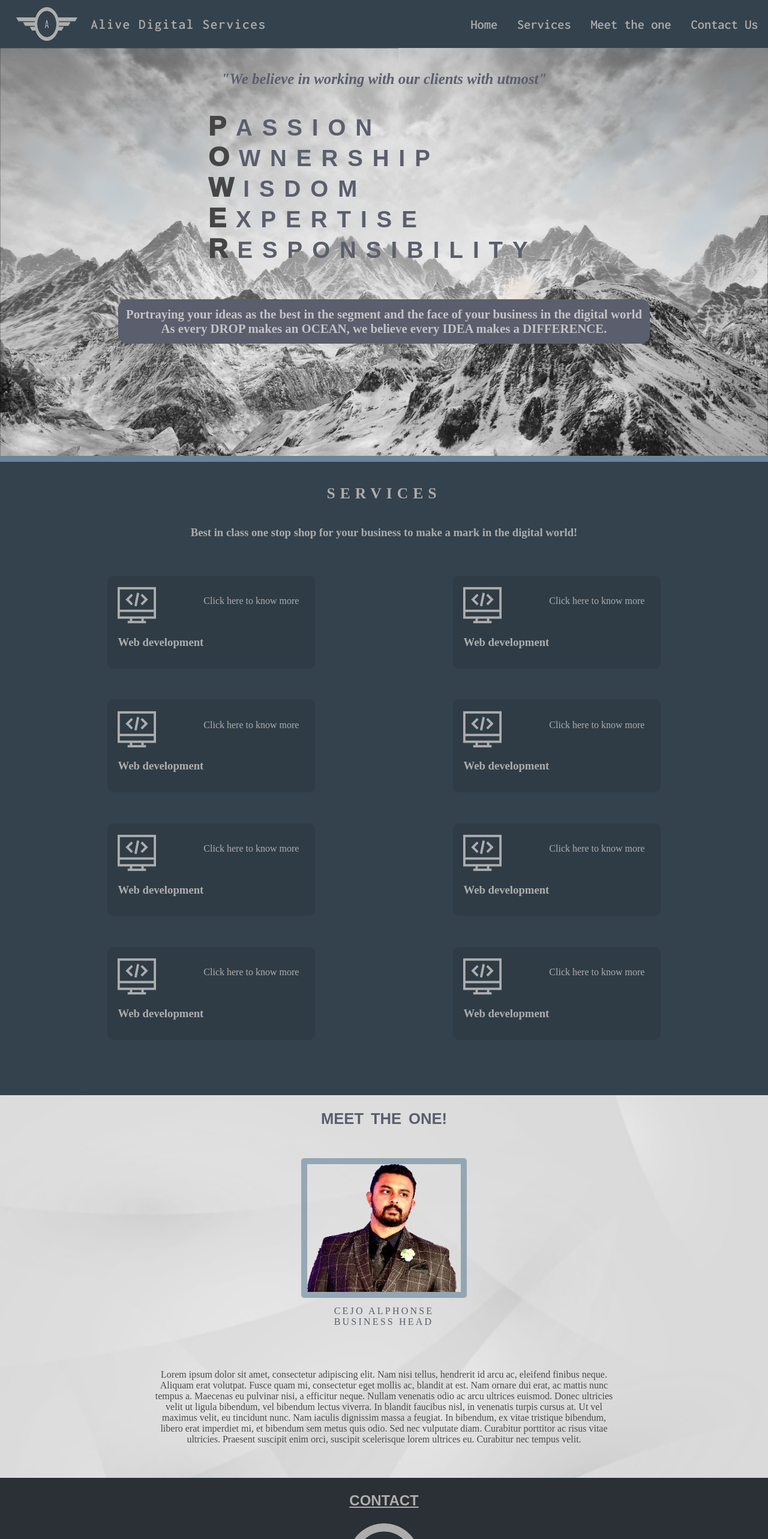
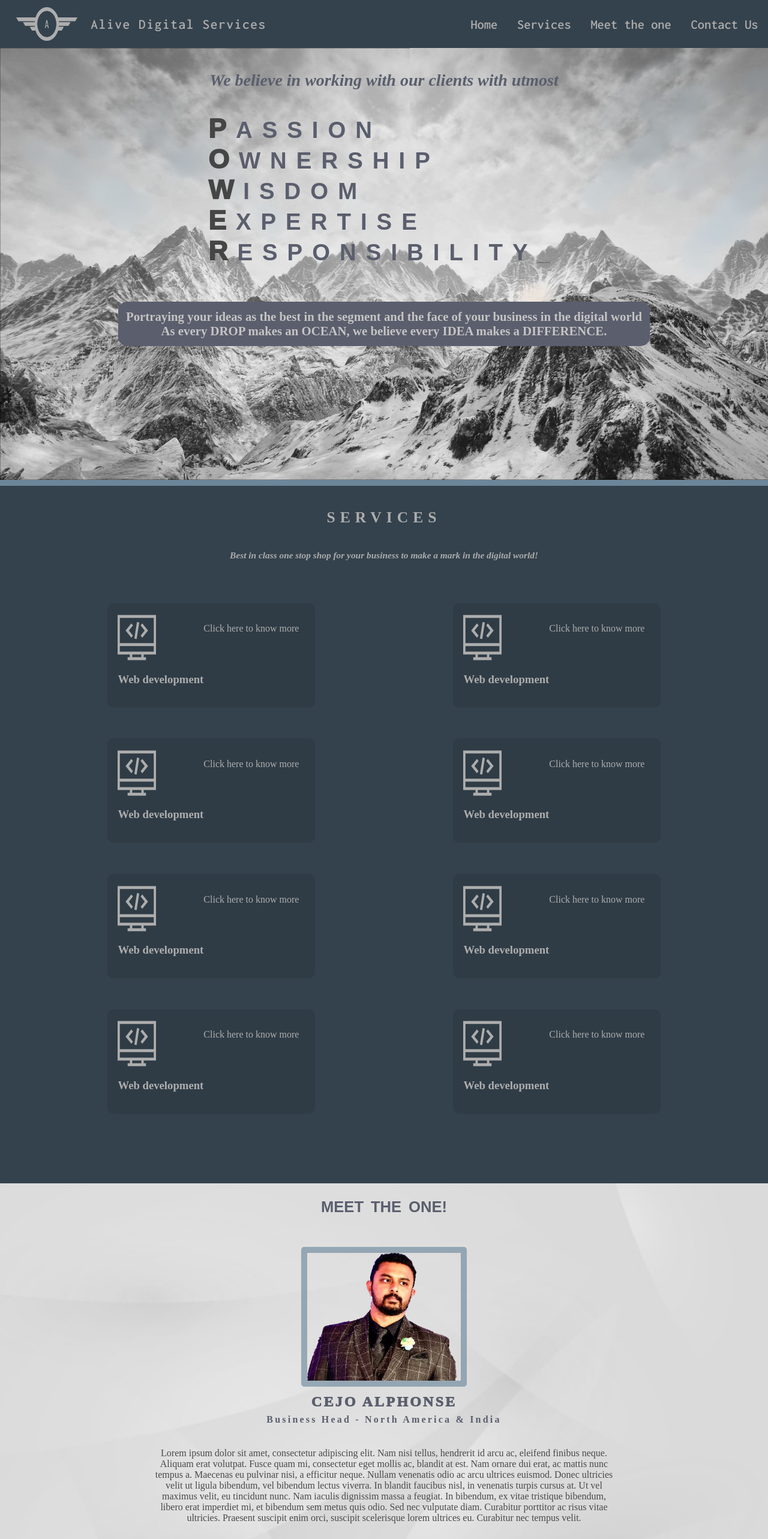
Before and after one commit to TazzDev/Alive-Digital-Services, a React app: page / in a window 1280 px wide. Shown: the top 2566 px of the page at 60% size. Built offline with nearby package versions, Linux system fonts and the light colour scheme.

Commit message:
Changes to final two

```diff
--- a/src/components/About.js
+++ b/src/components/About.js
@@ -20,7 +20,7 @@ class About extends React.Component{
             <div className="background-mtg-bg"></div>
             <h3 data-aos="fade-in" data-aos-duration="1500">MEET THE ONE!</h3>
             <img src={CEO} id="founder-image" data-aos="fade-in" data-aos-duration="1500"></img>
-            <p id="founder-name">CEJO ALPHONSE<br/>BUSINESS HEAD</p>
+            <p id="founder-name">CEJO ALPHONSE</p><p id="founder-details">Business Head - North America & India</p>
             <p id="founder-desc" data-aos="fade-in" data-aos-duration="1500">
             Lorem ipsum dolor sit amet, consectetur adipiscing elit. Nam nisi tellus,
             hendrerit id arcu ac, eleifend finibus neque. Aliquam erat volutpat.
--- a/src/components/Home.js
+++ b/src/components/Home.js
@@ -1,5 +1,4 @@
 import React from 'react';
-import Logo from '../../public/images/logo-1.png';
 import Typist from 'react-typist';
 
 
@@ -8,8 +7,8 @@ const Home = () => {
     return(
         <div id="home">
             <div className="background"></div>
-            <h3 id="htitle">"We believe in working with our clients with
-            utmost"</h3>
+            <h3 id="htitle">We believe in working with our clients with
+            utmost</h3>
             <Typist cursor={{blink:true,element:"_"}} className="my-typist">
                 <span className="bigger">P</span>ASSION<br/><span className="bigger">O</span>WNERSHIP<br/><span className="bigger">W</span>ISDOM
                 <br/><span className="bigger">E</span>XPERTISE<br/><span className="bigger">R</span>ESPONSIBILITY
--- a/src/components/Services.js
+++ b/src/components/Services.js
@@ -2,43 +2,6 @@ import React from 'react';
 import WebDev from '../../public/images/web-dev.png';
 import Card from './Card';
 import AOS from 'aos';
-
-// const XServices = () => {
-//     return (
-//         <div id="services">
-
-//             <div id="digital-marketing">
-
-//                 <h3>Digital Marketing</h3>
-
-//                 <Card header="Digital marketing content" content="Yollo"/>
-//                 <Card header="Digital marketing content" content="Yollo"/>
-//                 <Card header="Digital marketing content" content="Yollo"/>
-//                 <Card header="Digital marketing content" content="Yollo"/>
-
-
-
-
-//             </div>
-//             <hr style={{margin:"2% 0 0 0",height:"80%"}}/>
-//             <div id="web-dev">
-
-//                 <h3>Web Development</h3>
-
-//                 <Card header="Portfolio Website Development" content="Hello"/>
-//                 <Card header="Portfolio Website Development" content="Hello"/>
-//                 <Card header="Portfolio Website Development" content="Hello"/>
-//                 <Card header="Portfolio Website Development" content="Hello"/>
-
-
-
-
-//             </div>
-
-//         </div>
-//     )
-// }
-
 
 const Services = () => {
 
@@ -46,12 +9,12 @@ const Services = () => {
 
     return (
         <React.Fragment>
-        <section id="services-header">Services</section>
+        <section id="services">SERVICES</section>
         <h3 id="serv-subt">Best in class one stop shop for your business to make a mark in the digital world!</h3>
-        <div id="services">
+        <div id="services-header">
 
             <div id="digital-marketing" data-aos="fade-up">
-                <Card data-aos="fade-up" src={WebDev} header="Web development" content="Get custom made websites suited to your own design"/>
+                <Card src={WebDev} header="Web development" content="Get custom made websites suited to your own design"/>
                 <Card src={WebDev} header="Web development" content="Get custom made websites suited to your own design"/>
                 <Card src={WebDev} header="Web development" content="Get custom made websites suited to your own design"/>
                 <Card src={WebDev} header="Web development" content="Get custom made websites suited to your own design"/>
--- a/src/styles/_background.scss
+++ b/src/styles/_background.scss
@@ -2,7 +2,7 @@
     position: absolute;
     z-index: -1;
     width: 100vw;
-    height: 85vh;
+    height: 90vh;
     background-image: url('../../public/images/snm_111.jpg');
     background-size: cover;
     //filter: blur(2px) brightness(110%);
--- a/src/styles/components/_about.scss
+++ b/src/styles/components/_about.scss
@@ -9,7 +9,9 @@
     max-width: 60%;
     text-align: center;
     color: #4b4949;
-    padding: 3% 0 3% 0;
+    padding: 1% 0 3% 0;
+    margin: 0;
+    font-size: 2vmin;
 }
 
 #about h3 {
@@ -24,7 +26,16 @@
 #founder-name {
     color: #5a5e6d;
     letter-spacing: 0.2rem;
-    margin-top: 1%;
+    margin: 1% 0 0 0;
+    font-weight: 1000;
+    font-size: 3vmin;
+}
+
+#founder-details {
+    color: #5a5e6d;
+    letter-spacing: 0.2rem;
+    margin: 0.5% 0 2% 0;
+    font-weight: 600;
 }
 
 #about {
--- a/src/styles/components/_card.scss
+++ b/src/styles/components/_card.scss
@@ -3,9 +3,17 @@
     color: transparent;
     animation: fade 500ms forwards;
     display: flex;
-    //flex-direction: column;
     margin-bottom: 15%;
-    height: 15vh;
+}
+
+.innerCard {
+    display: flex;
+    flex-direction: column;
+}
+
+.serv-icon {
+    width: 5vw;
+    height: 10vh;
 }
 
 .card h3 {
@@ -27,13 +35,3 @@
         color: #adadad;
     }
 }
-
-.serv-icon {
-    width: 5vw;
-    height: 10vh;
-}
-
-.innerCard {
-    display: flex;
-    flex-direction: column;
-}
--- a/src/styles/components/_home.scss
+++ b/src/styles/components/_home.scss
@@ -1,6 +1,6 @@
 #home {
     width: 100vw;
-    height: 85vh;
+    height: 90vh;
     display: flex;
     flex-direction: column;
     align-items: center;
@@ -10,34 +10,8 @@
 
 #htitle {
     margin: 3% 5%;
-    //align-self: flex-start;
     font-style: italic;
-    font-size: 3.1vmin;
-}
-
-
-#logo {
-    align-self: center;
-    height: 4vh;
-    width: 3vw;
-    animation: logoappear 1500ms forwards;
-}
-
-@keyframes logoappear {
-    50% {
-        height: 70vh;
-        width: 45vw;
-    }
-    65% {
-        height: 70vh;
-        width: 45vw;
-    }
-    100% {
-        margin-top: 2%;
-        height: 40vh;
-        width: 35vw;
-        //filter: drop-shadow(3px 1px 4px #3a3a41);
-    }
+    font-size: 3.5vmin;
 }
 
 #hcard {
--- a/src/styles/components/_services.scss
+++ b/src/styles/components/_services.scss
@@ -1,18 +1,17 @@
-#services {
+#services-header {
     width: 90vw;
     display: flex;
-    padding: 2vh 5vw 5vh 5vw;
-    margin: auto;
+    padding: 2% 5% 5% 5%;
+    //margin: auto;
     justify-content: space-around;
     //background: linear-gradient(rgba(83, 173, 201, 0.404),rgba(132, 176, 189, 0.363))
     background: #34424d;
 }
 
-#services-header {
+#services {
     background: #34424d;
     color: #adadad;
     text-align: center;
-    text-transform: uppercase;
     font-weight: 800;
     font-size: 2vmax;
     padding: 3%;
@@ -29,4 +28,6 @@
     color: #acacac;
     text-align: center;
     padding-bottom: 3%;
+    font-style: italic;
+    font-size: 1.2vmax;
 }
```
